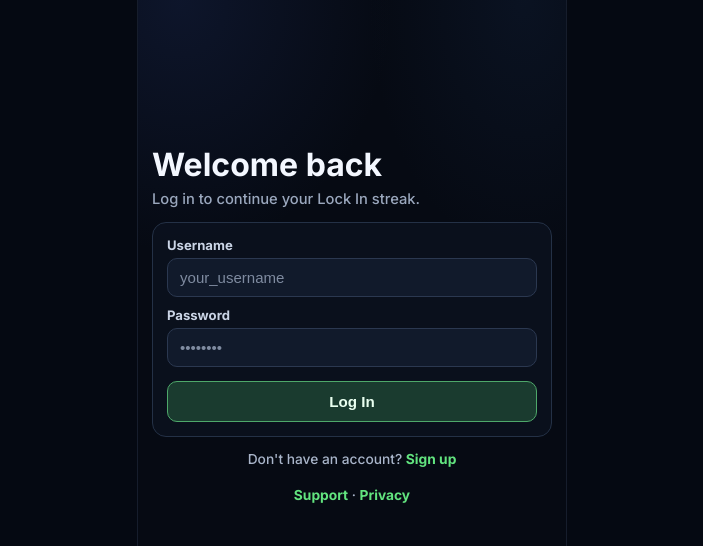
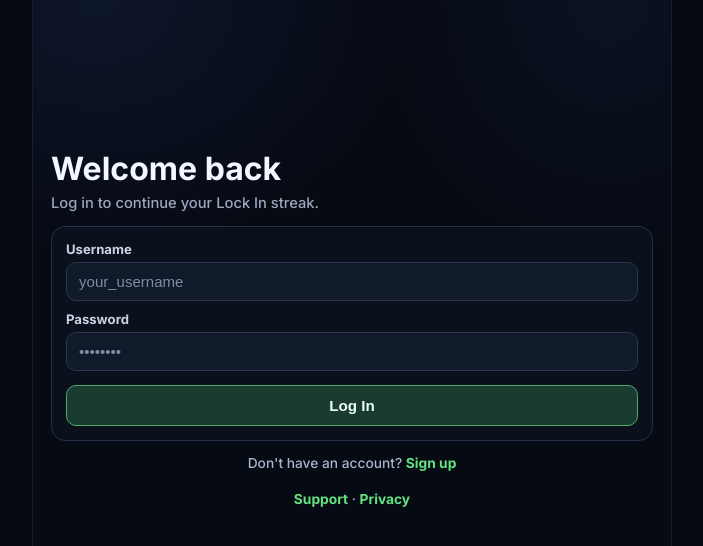
Before and after one commit to DavidMcGregor1/LockedIn, a React (Vite) app in the folder LockedIn-Frontend/: page /login in a window 1280 px wide. Shown: the top 546 px of the page, without its empty margins (288-991 px from the left). Built offline with nearby package versions, Linux system fonts and the light colour scheme.

Commit message:
Add iPad responsive layout width
- add tablet breakpoint without changing mobile design

Co-authored-by: Copilot <223556219+Copilot@users.noreply.github.com>

```diff
--- a/LockedIn-Frontend/src/App.css
+++ b/LockedIn-Frontend/src/App.css
@@ -1770,3 +1770,21 @@
   text-decoration: none;
   padding: 8px 10px;
 }
+
+@media (min-width: 768px) {
+  .mobile-app {
+    width: min(640px, 100%);
+  }
+
+  .bottom-nav {
+    width: min(640px, 100vw);
+  }
+
+  .content {
+    padding: 18px 18px 112px;
+  }
+
+  .goals-modal {
+    width: min(460px, calc(100vw - 36px));
+  }
+}
```
